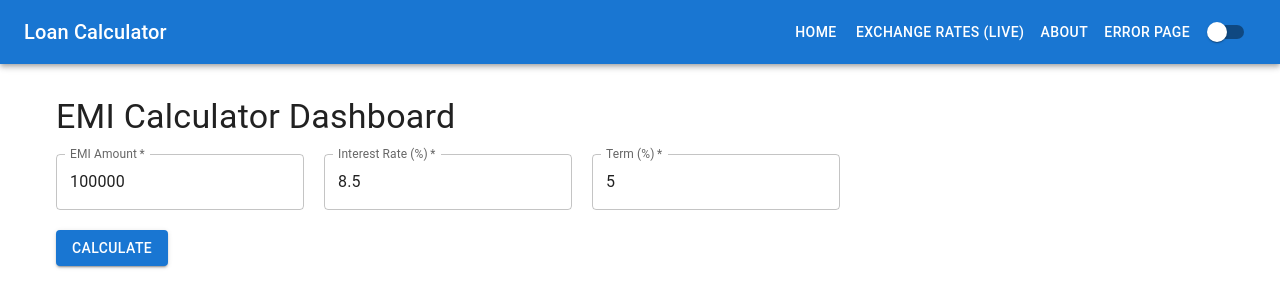
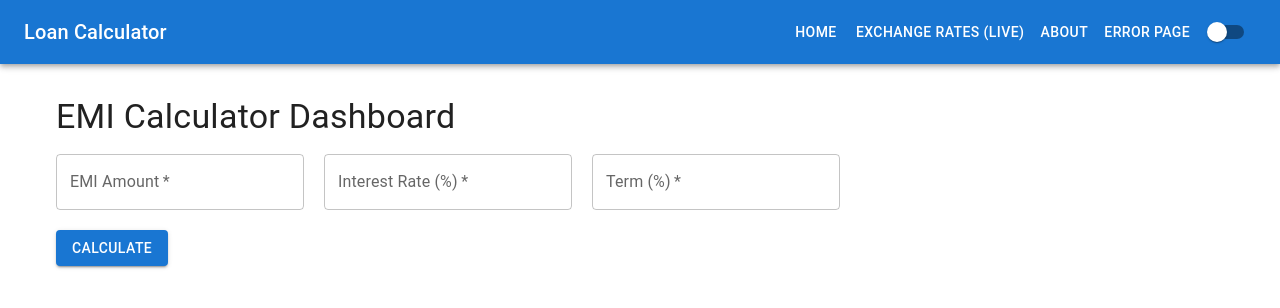
Before and after one commit to TheDarkLady/loan-calculator, a React (Vite) app: page / in a window 1280 px wide. Shown: the top 308 px of the page. Built offline with nearby package versions, Linux system fonts and the light colour scheme.

Commit message:
form Submition

```diff
--- a/src/sub-components/LoanInputComponent.tsx
+++ b/src/sub-components/LoanInputComponent.tsx
@@ -1,17 +1,38 @@
 import { Box, Button, TextField } from "@mui/material";
-import React from "react";
+import React, { useState } from "react";
 
 interface Props {
   setIsShowMonthlyComp: React.Dispatch<React.SetStateAction<boolean>>;
 }
 
-const LoanInputComponent: React.FC<Props> = ({
-  setIsShowMonthlyComp,
-}) => {
+const LoanInputComponent: React.FC<Props> = ({ setIsShowMonthlyComp }) => {
+  const [formFeilds, setFormFeilds] = useState({
+    amount: "",
+    interest: "",
+    term: "",
+  });
 
-  const handleMonthlyComp = ()=> {
-    setIsShowMonthlyComp(true)
-  }
+  const [errorFields, setErrorFeilds] = useState({
+    amount: false,
+    interest: false,
+    term: false,
+  });
+
+  const handleMonthlyComp = () => {
+    const { amount, interest, term } = formFeilds;
+
+    const newErrors = {
+      amount: !amount,
+      interest: !interest,
+      term: !term,
+    };
+    setErrorFeilds(newErrors);
+
+    const hasError = Object.values(newErrors).some((err) => err);
+    if (hasError) return;
+
+    setIsShowMonthlyComp(true);
+  };
   return (
     <>
       <Box
@@ -34,9 +55,54 @@ const LoanInputComponent: React.FC<Props> = ({
             alignItems: "center",
           }}
         >
-          <TextField required label="EMI Amount" defaultValue="100000" />
-          <TextField required label="Interest Rate (%)" defaultValue="8.5" />
-          <TextField required label="Term (%)" defaultValue="5" />
+          <TextField
+            required
+            label="EMI Amount"
+            type="number"
+            name="amount"
+            value={formFeilds.amount}
+            onChange={(e) =>
+              setFormFeilds((prev) => ({
+                ...prev,
+                [e.target.name]: e.target.value,
+              }))
+            }
+            error={errorFields.amount}
+            helperText={errorFields.amount ? "Amount is required" : ""}
+            defaultValue="100000"
+          />
+          <TextField
+            required
+            label="Interest Rate (%)"
+            type="number"
+            name="interest"
+            value={formFeilds.interest}
+            onChange={(e) =>
+              setFormFeilds((prev) => ({
+                ...prev,
+                [e.target.name]: e.target.value,
+              }))
+            }
+            error={errorFields.interest}
+            helperText={errorFields.interest ? "Interest is required" : ""}
+            defaultValue="8.5"
+          />
+          <TextField
+            required
+            label="Term (%)"
+            type="number"
+            name="term"
+            value={formFeilds.term}
+            onChange={(e) =>
+              setFormFeilds((prev) => ({
+                ...prev,
+                [e.target.name]: e.target.value,
+              }))
+            }
+            error={errorFields.term}
+            helperText={errorFields.term ? "Term is required" : ""}
+            defaultValue="5"
+          />
         </Box>
         <Button variant="contained" onClick={handleMonthlyComp}>
           Calculate
```
